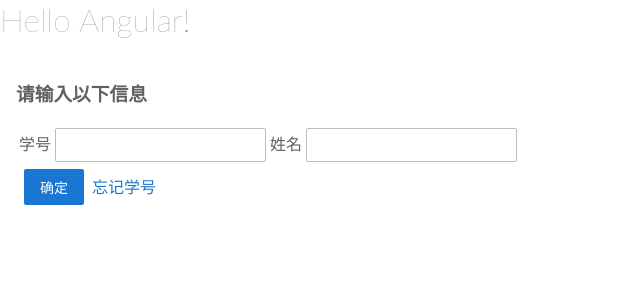
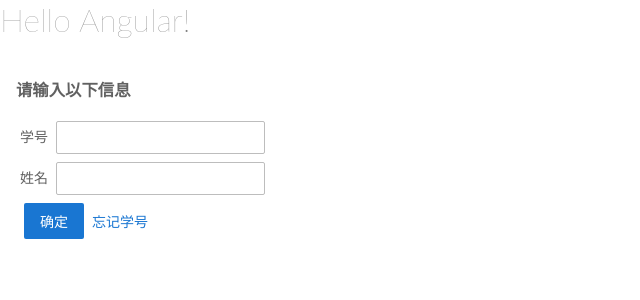
Before and after one commit to legist2016/orders, an Angular app: page / in a window 1280 px wide. Shown: the top 300 px of the page, without its empty margins (0-640 px from the left). Built offline with nearby package versions, Linux system fonts and the light colour scheme.

Commit message:
7 files modified, 2 added

```diff
--- /dev/null
+++ b/src/app/data.service.ts
@@ -0,0 +1,15 @@
+import { Injectable } from '@angular/core';
+import { HttpClient } from "@angular/common/http";
+
+@Injectable({
+  providedIn: "root"
+})
+export class DataService {
+
+  constructor(private http: HttpClient) {}
+
+  getStudentInfo(xh,xm){
+    return this.http.get("/assets/student.json")
+  }
+
+}
--- a/src/app/wizards/input-order/input-order.component.css
+++ b/src/app/wizards/input-order/input-order.component.css
@@ -1,10 +1,3 @@
-td{
-  line-height: 2em;
-  height: 2em;
-}
-
-
-
 input1[type=text]{
   border-style: none none solid none ;
   border-color: black;
@@ -16,6 +9,3 @@ input1[type=text]{
 div{
   display: table-cell;
 }
-
-ul{margin:0;padding:0;list-style:none;display: table-row}
-li{display: table-cell;}
--- a/src/app/wizards/input-order/input-order.component.html
+++ b/src/app/wizards/input-order/input-order.component.html
@@ -1,29 +1,30 @@
 <h3>请填写完成以下信息</h3>
-<table>
+<div table>
   <ul>
 <li>学号</li>
 <li>{{xh}}</li>
   </ul><ul>
 <li>姓名</li>
-<li><input type="text" [(ngModel)]="xh"></li>
+<li><input type="text" [(ngModel)]="xm"></li>
   </ul><ul>
 <li>性别</li>
-<li><input type="radio" [(ngModel)]="xh" value="男">男<input type="radio" [(ngModel)]="xh" value="女">女</li>
+<li><input type="radio" [(ngModel)]="xb" name="xb" id="xb1" value="男"><label for="xb1">男</label><input type="radio" [(ngModel)]="xb" id="xb2" value="女"><label for="xb2">女</label></li>
   </ul><ul>
 <li>出生日期</li>
-<li><input type="text" [(ngModel)]="xh"></li>
+<li><input type="text" [(ngModel)]="csrq"></li>
   </ul><ul>
 <li>院系</li>
-<li><input type="text" [(ngModel)]="xh" size="40"></li>
+<li><input type="text" [(ngModel)]="yx" size="40"></li>
   </ul><ul>
 <li>专业</li>
-<li><input type="text" [(ngModel)]="xh" size="40"></li>
+<li><input type="text" [(ngModel)]="zy" size="40"></li>
   </ul><ul>
 <li>联系人</li>
-<li><input type="text" [(ngModel)]="xh"></li>
+<li><input type="text" [(ngModel)]="lxr"></li>
   </ul><ul>
 <li>联系电话</li>
-<li><input type="text" [(ngModel)]="xh"></li>
+<li><input type="text" [(ngModel)]="lxdh"></li>
   </ul>
-</table>
-<button type="submit" (click)="ok()">确定</button><button (click)="return()">返回上一步</button>
+<button (click)="return()"><< 返回上一步</button>
+<button type="submit" (click)="ok()">确定</button>
+</div>
--- a/src/app/wizards/input-xh/input-xh.component.html
+++ b/src/app/wizards/input-xh/input-xh.component.html
@@ -1,11 +1,24 @@
 <h3>请输入以下信息</h3>
-<table>
-	<tr>
-		<td>学号</td>
-		<td><input type="text" [(ngModel)]="xh"> </td>
-		<td>姓名</td>
-		<td><input type="text" [(ngModel)]="xm"> </td>
-	</tr>
-</table>
-<button (click)="ok()">确定</button>
-<a [routerLink]="['/input-order']">忘记学号</a>
+<div table>
+	<ul>
+		<li>学号</li>
+		<li><input type="text" [(ngModel)]="xh"> </li>
+	</ul>
+	<ul>
+		<li>姓名</li>
+		<li><input type="text" [(ngModel)]="xm"> </li>
+	</ul>
+	<button (click)="ok()">确定</button>
+	<a [routerLink]="['/input-order']">忘记学号</a>
+
+	<div *ngIf="doing">
+		正在查询信息
+	</div>
+	<div *ngIf="student">
+		<p>学号：{{student.xh}}，姓名：{{student.xm}}</p>
+		<p>性别：{{student.xb}}，出生日期：{{student.csrq}}</p>
+		<p>院系：{{student.yx}}，专业：{{student.zy}}</p>
+		<p>入学时间：{{student.rxsj}}，毕业时间：{{student.bysj}}</p>
+		<button>下一步</button>
+	</div>
+</div>
--- a/src/app/wizards/input-xh/input-xh.component.ts
+++ b/src/app/wizards/input-xh/input-xh.component.ts
@@ -1,18 +1,32 @@
-import { Component, OnInit } from '@angular/core';
+import { Component, OnInit } from "@angular/core";
 import { Router } from "@angular/router";
 
+import { DataService } from "../../data.service";
+
 @Component({
-  selector: 'app-input-xh',
-  templateUrl: './input-xh.component.html',
-  styleUrls: ['./input-xh.component.css']
+  selector: "app-input-xh",
+  templateUrl: "./input-xh.component.html",
+  styleUrls: ["./input-xh.component.css"]
 })
 export class InputXhComponent implements OnInit {
-  constructor(private router: Router) {
-  }
+  student;
+  doing = false;
+  constructor(private router: Router, private dataService: DataService) {}
 
   ngOnInit() {}
   ok() {
-    this.router.navigateByUrl('/input-order')
+    this.doing = true;
+    this.student = 0;
+    //this.router.navigateByUrl('/input-order')
+    this.dataService
+      .getStudentInfo()
+      .toPromise<any>()
+      .then(data => {
+        this.student = data;
+        this.doing=false;
+      })
+      .catch(err=>{
+        this.doing=false;
+      });
   }
-
 }
--- a/src/styles.css
+++ b/src/styles.css
@@ -10,6 +10,7 @@
 
 body {
   margin: 0;
+  font-size: 14px;
 }
 
 .container {
@@ -54,13 +55,13 @@ a:hover {
 /* Input */
 
 input {
-  font-size: 14px;
+
   border-radius: 2px;
   padding: 8px;
   border: 1px solid #BDBDBD;
 }
 
-label {
+label1 {
   font-size: 12px;
   font-weight: bold;
   margin-bottom: 4px;
@@ -137,6 +138,8 @@ app-top-bar h1 {
   background-color: #EEEEEE;
 }
 
+div[table] ul{margin:0;padding:0;list-style:none;display: table-row}
+div[table] li{display: table-cell;padding: 4px;line-height: 2em;}
 
 /*
 Copyright Google LLC. All Rights Reserved.
```
Also changed, not shown: src/app/app.module.ts (+6 -1 lines), src/assets/student.json (added, +10 -0 lines), src/app/wizards/input-xh/input-xh.component.css (line endings or trailing spaces).
